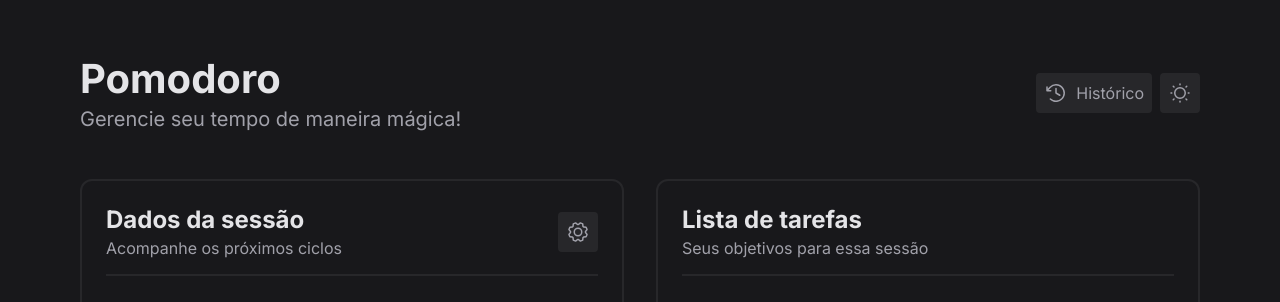
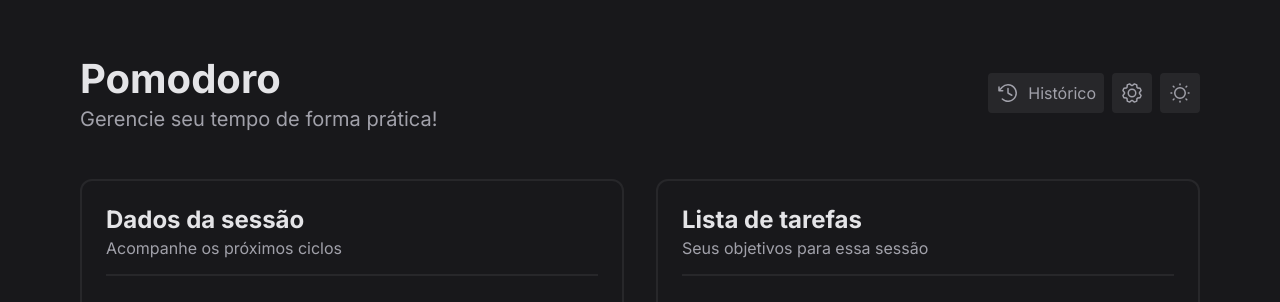
Before and after one commit to gzbarreto/pomodoro-tracker, a React (Vite) app: page / in a window 1280 px wide. Shown: the top 302 px of the page. Built offline with nearby package versions, Linux system fonts and the light colour scheme.

Commit message:
update page header to be dynamic

```diff
--- a/src/Router.tsx
+++ b/src/Router.tsx
@@ -1,7 +1,7 @@
 import { Routes, Route } from "react-router-dom"
 import { Home } from "./pages/Home"
 import { History } from "./pages/History"
-import { Configuration } from "./pages/Configuration"
+import { Configuration } from "./pages/Settings"
 import { DefaultLayout } from "./layout/DefaultLayout"
 
 export function Router() {
@@ -10,7 +10,7 @@ export function Router() {
       <Route path="/" element={<DefaultLayout />}>
         <Route path="/" element={<Home />} />
         <Route path="/history" element={<History />} />
-        <Route path="/configuration" element={<Configuration />} />
+        <Route path="/settings" element={<Configuration />} />
       </Route>
     </Routes>
   )
--- a/src/components/Header/index.tsx
+++ b/src/components/Header/index.tsx
@@ -1,23 +1,78 @@
-import { NavLink } from "react-router-dom"
+import { NavLink, useLocation } from "react-router-dom"
 import { HeaderButtons, HeaderContainer, PageTitle } from "./styles"
-import { SunDim, ClockCounterClockwise } from "@phosphor-icons/react"
+import {
+  SunDim,
+  ClockCounterClockwise,
+  Gear,
+  Timer,
+} from "@phosphor-icons/react"
 import { IconButton } from "../IconButton"
+
+// Determine the title based on the current route
+const getPageTitle = (path: string) => {
+  switch (path) {
+    case "/history":
+      return {
+        title: "Histórico",
+        subtitle: "Consulte os dados das sessões anteriores",
+      }
+    case "/settings":
+      return {
+        title: "Configurações",
+        subtitle: "",
+      }
+    default:
+      return {
+        title: "Pomodoro",
+        subtitle: "Gerencie seu tempo de forma prática!",
+      }
+  }
+}
+
 export function Header() {
+  const location = useLocation() // Get the current location
+  const { title, subtitle } = getPageTitle(location.pathname) // Pass pathname to getPageTitle
+
   return (
     <HeaderContainer>
       <PageTitle>
-        <h1>Pomodoro</h1>
-        <h4>Gerencie seu tempo de maneira mágica!</h4>
+        <h1>{title}</h1>
+        <h4>{subtitle}</h4>
       </PageTitle>
 
       <HeaderButtons>
+        {location.pathname === "/" && (
           <NavLink to="/history" title="Histórico">
             <IconButton
               icon={<ClockCounterClockwise size={24} />}
               label={"Histórico"}
             />
           </NavLink>
-        <IconButton icon={<SunDim size={24} />}/>
+        )}
+        {location.pathname === "/history" && (
+          <NavLink to="/" title="Home">
+            <IconButton icon={<Timer size={24} />} label={"Home"} />
+          </NavLink>
+        )}
+        {location.pathname === "/settings" && (
+          <>
+            <NavLink to="/" title="Home">
+              <IconButton icon={<Timer size={24} />} label={"Home"} />
+            </NavLink>
+            <NavLink to="/history" title="Histórico">
+              <IconButton
+                icon={<ClockCounterClockwise size={24} />}
+                label={"Histórico"}
+              />
+            </NavLink>
+          </>
+        )}
+        {location.pathname !== "/settings" && (
+          <NavLink to="/settings" title="Configurações">
+            <IconButton icon={<Gear size={24} />} />
+          </NavLink>
+        )}
+        <IconButton icon={<SunDim size={24} />} />
       </HeaderButtons>
     </HeaderContainer>
   )
--- a/src/pages/Home/SessionDetails/index.tsx
+++ b/src/pages/Home/SessionDetails/index.tsx
@@ -1,7 +1,4 @@
-import { Gear } from "@phosphor-icons/react"
-import { IconButton } from "../../../components/IconButton"
 import { ModeInfo, SessionInfoContainer } from "./styles"
-import { NavLink } from "react-router-dom"
 import { ModeBadge } from "../../../components/ModeBadge"
 import { Countdown } from "./Countdown"
 import { SectionContainer, SessionHeader, SessionTitle } from "../styles"
@@ -14,9 +11,6 @@ export function SessionDetails() {
           <h3>Dados da sessão</h3>
           <p>Acompanhe os próximos ciclos</p>
         </SessionTitle>
-        <NavLink to={"configuration"}>
-          <IconButton icon={<Gear size={24} />} />
-        </NavLink>
       </SessionHeader>
 
       <SessionInfoContainer>
```
Also changed, not shown: src/pages/Settings/index.tsx (renamed from src/pages/Configuration/index.tsx), src/pages/Settings/styles.ts (added). Lines whose indentation alone changed are shown as unchanged.
